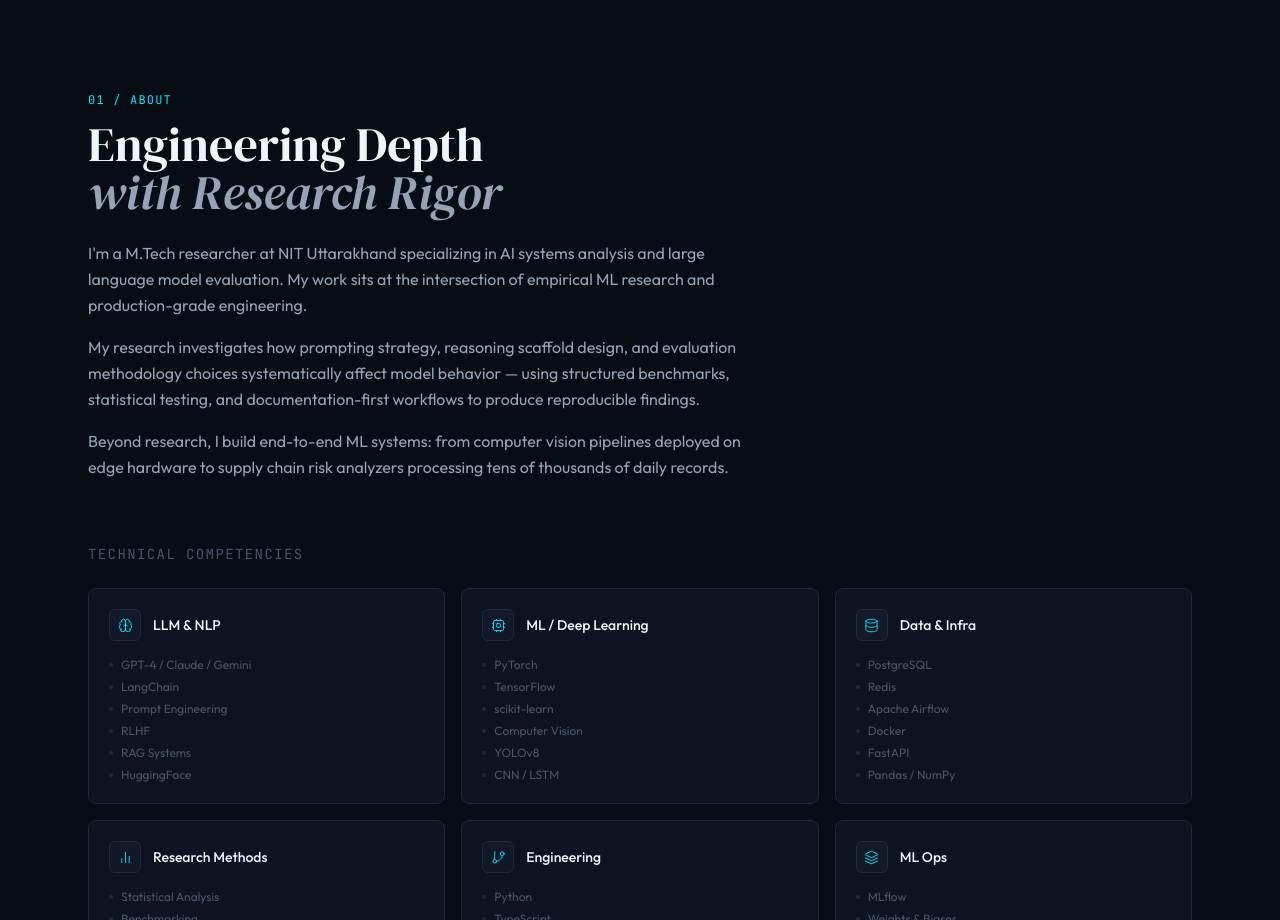
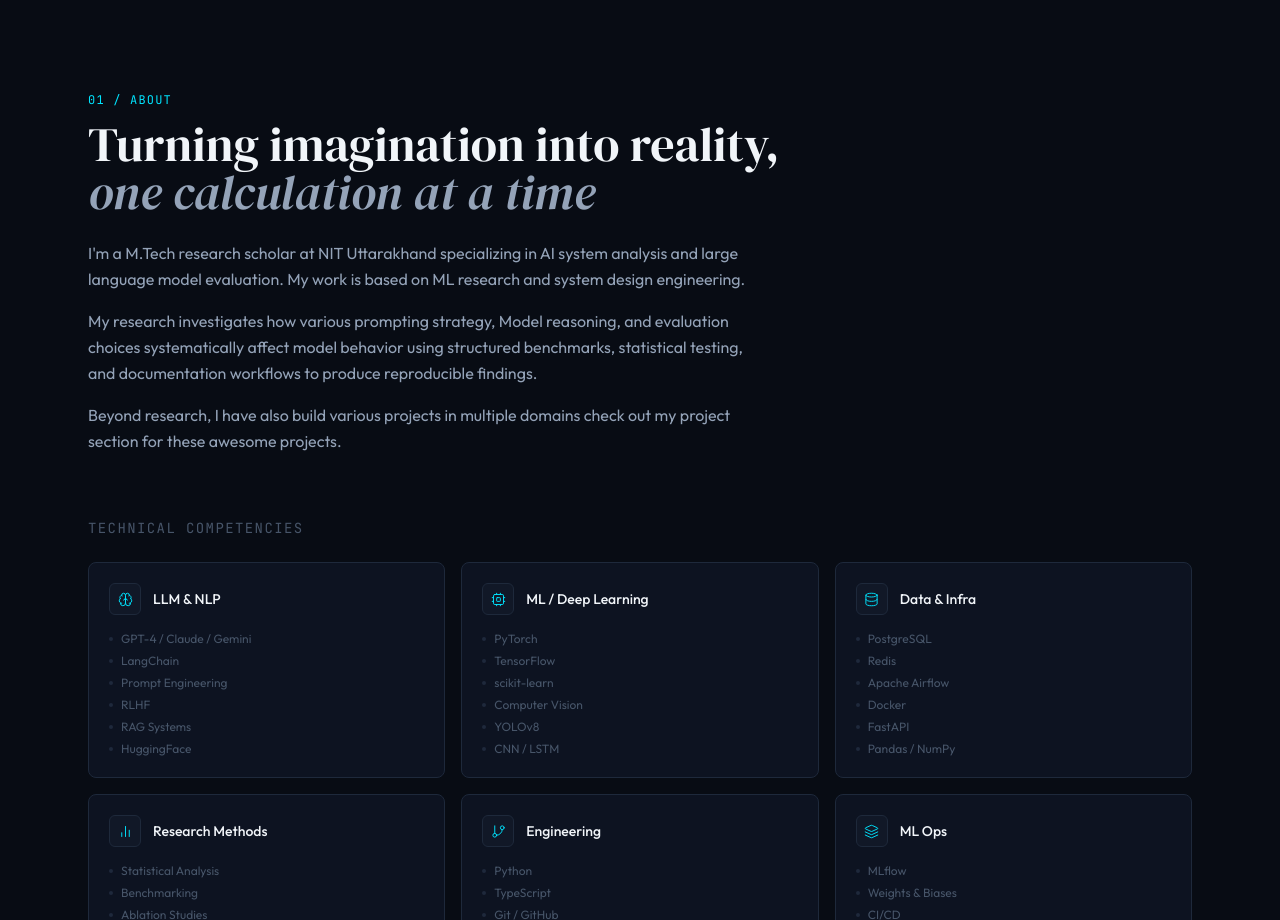
Before and after one commit to Tushar-Lingwal/Tushar-portfolio, a Next.js app: page / in a window 1280 px wide. Shown: the part 820-1740 px from the top of the page. Built offline with nearby package versions, Linux system fonts and the light colour scheme.

Commit message:
Revise About section content and phrasing
Updated the content in the About section to reflect new information and improve clarity.

```diff
--- a/components/About.tsx
+++ b/components/About.tsx
@@ -80,26 +80,24 @@ export default function About() {
               id="about-heading"
               className="text-4xl sm:text-5xl font-display text-[#F1F5F9] mb-6"
             >
-              Engineering Depth
+              Turning imagination into reality,
               <br />
-              <em className="italic text-[#94A3B8]">with Research Rigor</em>
+              <em className="italic text-[#94A3B8]">one calculation at a time</em>
             </h2>
             <div className="max-w-2xl space-y-4">
               <p className="text-[#94A3B8] leading-relaxed">
-                I'm a M.Tech researcher at NIT Uttarakhand specializing in AI systems
-                analysis and large language model evaluation. My work sits at the
-                intersection of empirical ML research and production-grade engineering.
+                I'm a M.Tech research scholar at NIT Uttarakhand specializing in AI system
+                analysis and large language model evaluation. My work is based on  ML research and system design engineering.
               </p>
               <p className="text-[#94A3B8] leading-relaxed">
-                My research investigates how prompting strategy, reasoning scaffold design,
-                and evaluation methodology choices systematically affect model behavior —
-                using structured benchmarks, statistical testing, and documentation-first
+                My research investigates how various prompting strategy, Model reasoning,
+                and evaluation choices systematically affect model behavior
+                using structured benchmarks, statistical testing, and documentation
                 workflows to produce reproducible findings.
               </p>
               <p className="text-[#94A3B8] leading-relaxed">
-                Beyond research, I build end-to-end ML systems: from computer vision
-                pipelines deployed on edge hardware to supply chain risk analyzers
-                processing tens of thousands of daily records.
+                Beyond research, I have also build various projects in multiple domains check out my project section
+                for these awesome projects.
               </p>
             </div>
           </motion.div>
```
